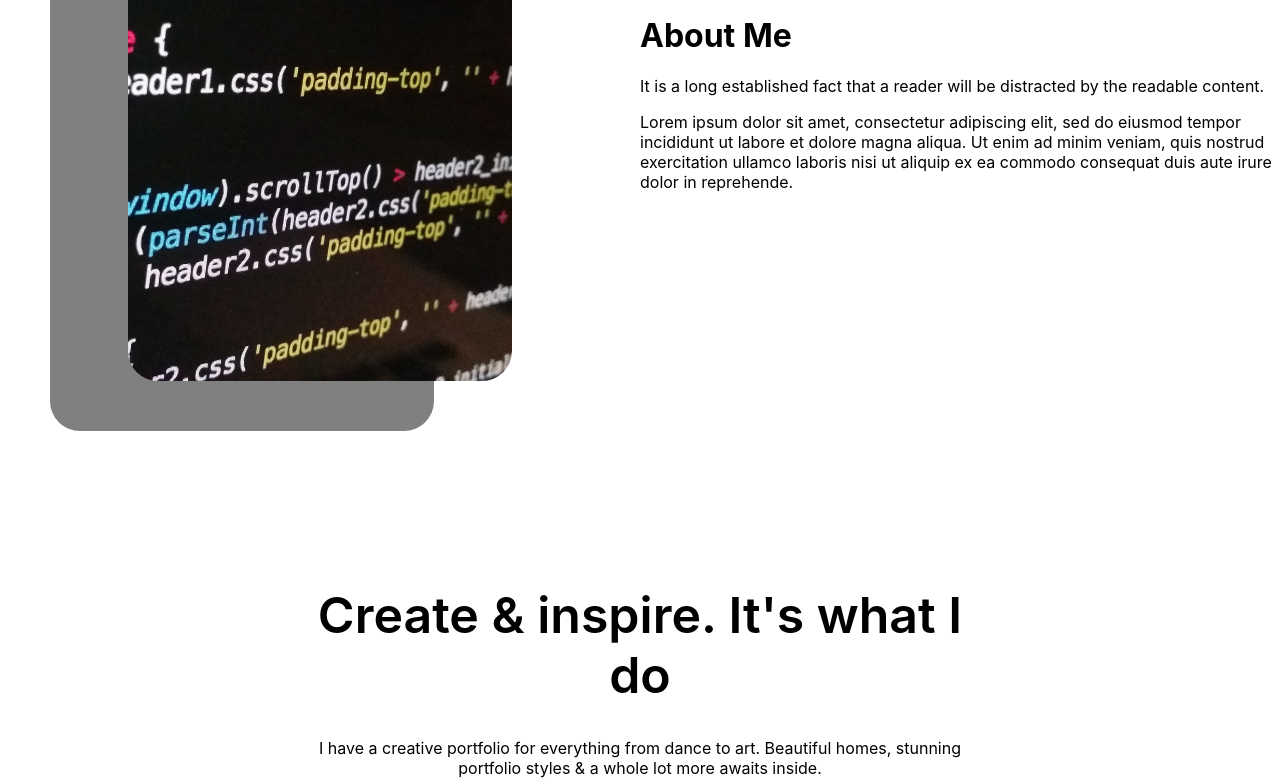
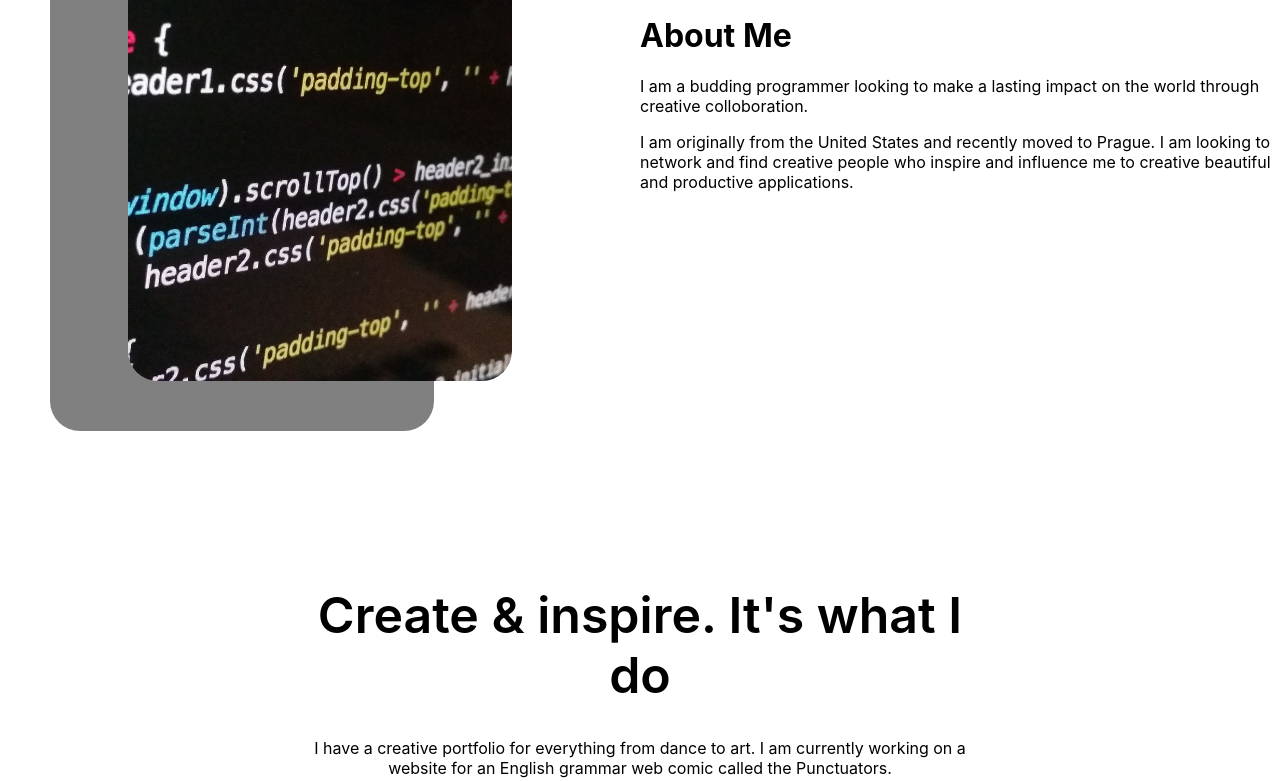
Before and after one commit to mzrickers/zach-portfolio, a React (Create React App) app: page / in a window 1280 px wide. Shown: the part 1099-1880 px from the top of the page. Built offline with nearby package versions, Linux system fonts and the light colour scheme.

Commit message:
Added more personal info

```diff
--- a/src/components/about/About.js
+++ b/src/components/about/About.js
@@ -14,14 +14,10 @@ const About = () => {
       <div className="a-right">
         <h1 className="a-title">About Me</h1>
           <p className="a-sub">
-            It is a long established fact that a reader will be distracted by the
-            readable content.
+            I am a budding programmer looking to make a lasting impact on the world through creative colloboration.
           </p>
           <p className="a-desc">
-            Lorem ipsum dolor sit amet, consectetur adipiscing elit, sed do
-            eiusmod tempor incididunt ut labore et dolore magna aliqua. Ut enim ad
-            minim veniam, quis nostrud exercitation ullamco laboris nisi ut
-            aliquip ex ea commodo consequat duis aute irure dolor in reprehende.
+            I am originally from the United States and recently moved to Prague.  I am looking to network and find creative people who inspire and influence me to creative beautiful and productive applications.
           </p>
       </div>
     </div>
--- a/src/components/projectList/ProjectList.js
+++ b/src/components/projectList/ProjectList.js
@@ -9,8 +9,7 @@ const ProjectList = () => {
         <h1 className="pl-title">Create & inspire. It's what I do</h1>
         <p className="pl-desc">
           I have a creative portfolio for everything from dance to art.
-          Beautiful homes, stunning portfolio styles & a whole lot more awaits
-          inside.
+          I am currently working on a website for an English grammar web comic called the Punctuators.
         </p>
       </div>
       <div className="pl-list">
```
